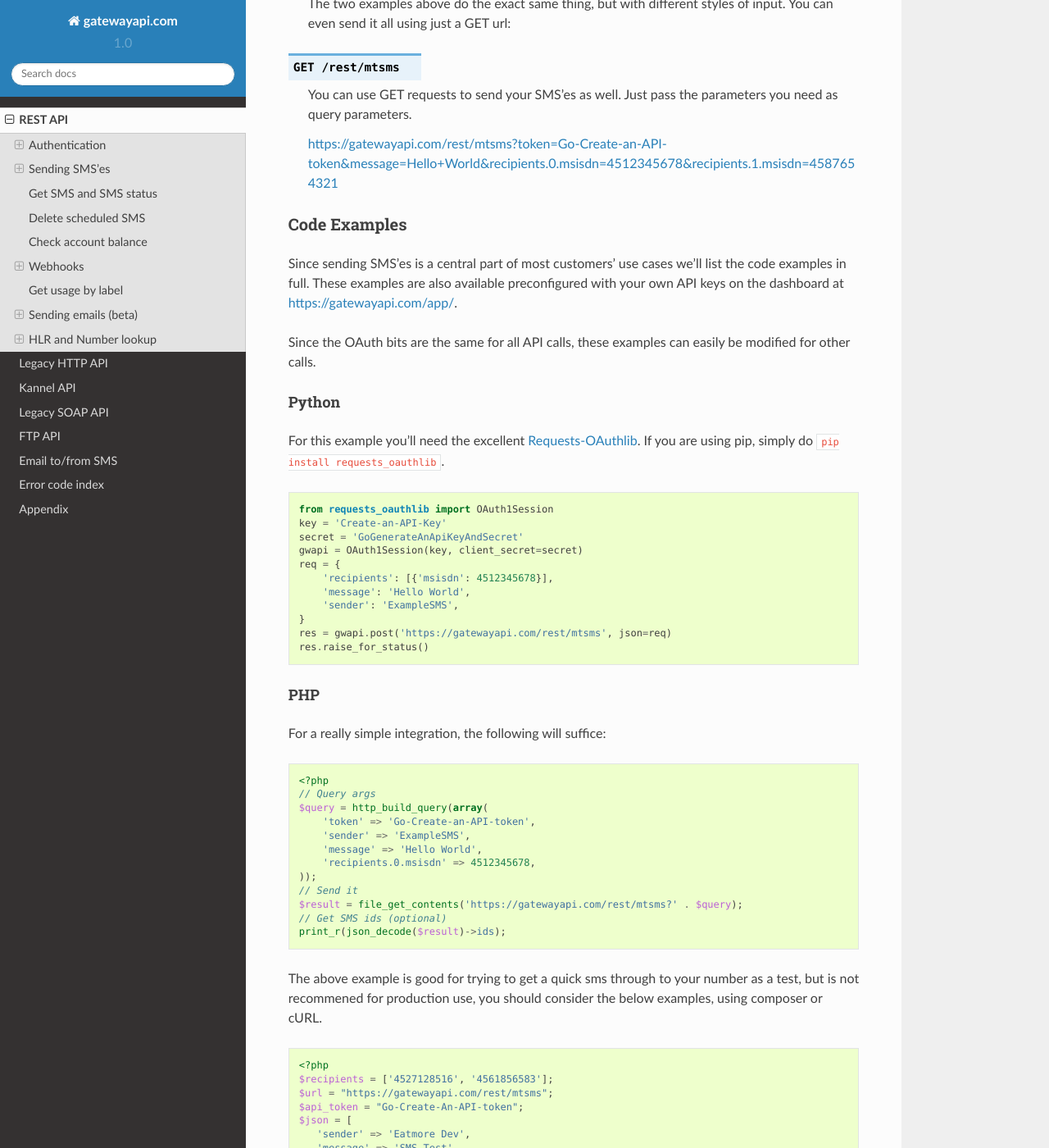
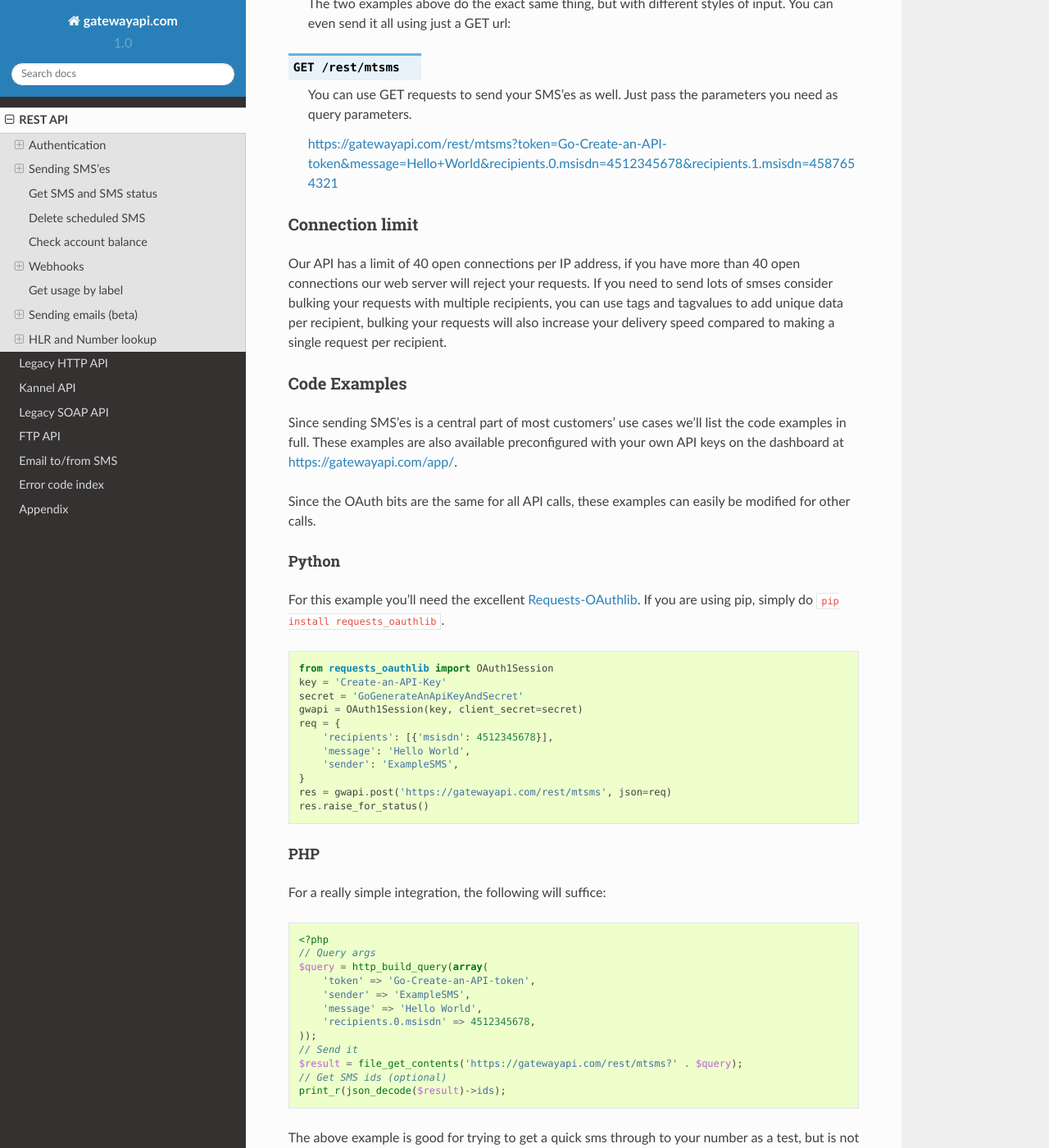
Before and after one commit to onlinecity/gatewayapi-docs, a Sphinx documentation site: the page built from docs/rest.rst, in a window 1280 px wide and 1400 px high, scrolled down 3898 px. Shown: the whole window at 82% size. Built offline with Sphinx 7.4.7 and the Read the Docs theme 2.0.0, drawn with Linux system fonts in a browser that asks for light colours; some of the changed text lies outside the part shown.

Commit message:
Add info about connection limits.

```diff
--- a/docs/rest.rst
+++ b/docs/rest.rst
@@ -196,6 +196,15 @@
   https://gatewayapi.com/rest/mtsms?token=Go-Create-an-API-token&message=Hello+World&recipients.0.msisdn=4512345678&recipients.1.msisdn=4587654321
 
 
+Connection limit
+^^^^^^^^^^^^^^^^
+Our API has a limit of 40 open connections per IP address, if you have more
+than 40 open connections our web server will reject your requests.
+If you need to send lots of smses consider bulking your requests with multiple
+recipients, you can use tags and tagvalues to add unique data per recipient,
+bulking your requests will also increase your delivery speed compared to making
+a single request per recipient.
+
 Code Examples
 ^^^^^^^^^^^^^
 Since sending SMS'es is a central part of most customers' use cases we'll list
@@ -257,8 +266,8 @@
    $url = "https://gatewayapi.com/rest/mtsms";
    $api_token = "Go-Create-An-API-token";
    $json = [
-      'sender' => 'Eatmore Dev',
-      'message' => 'SMS Test',
+      'sender' => 'ExampleSMS',
+      'message' => 'Hello world',
       'recipients' => [],
    ];
    foreach ($recipients as $msisdn) {
```
